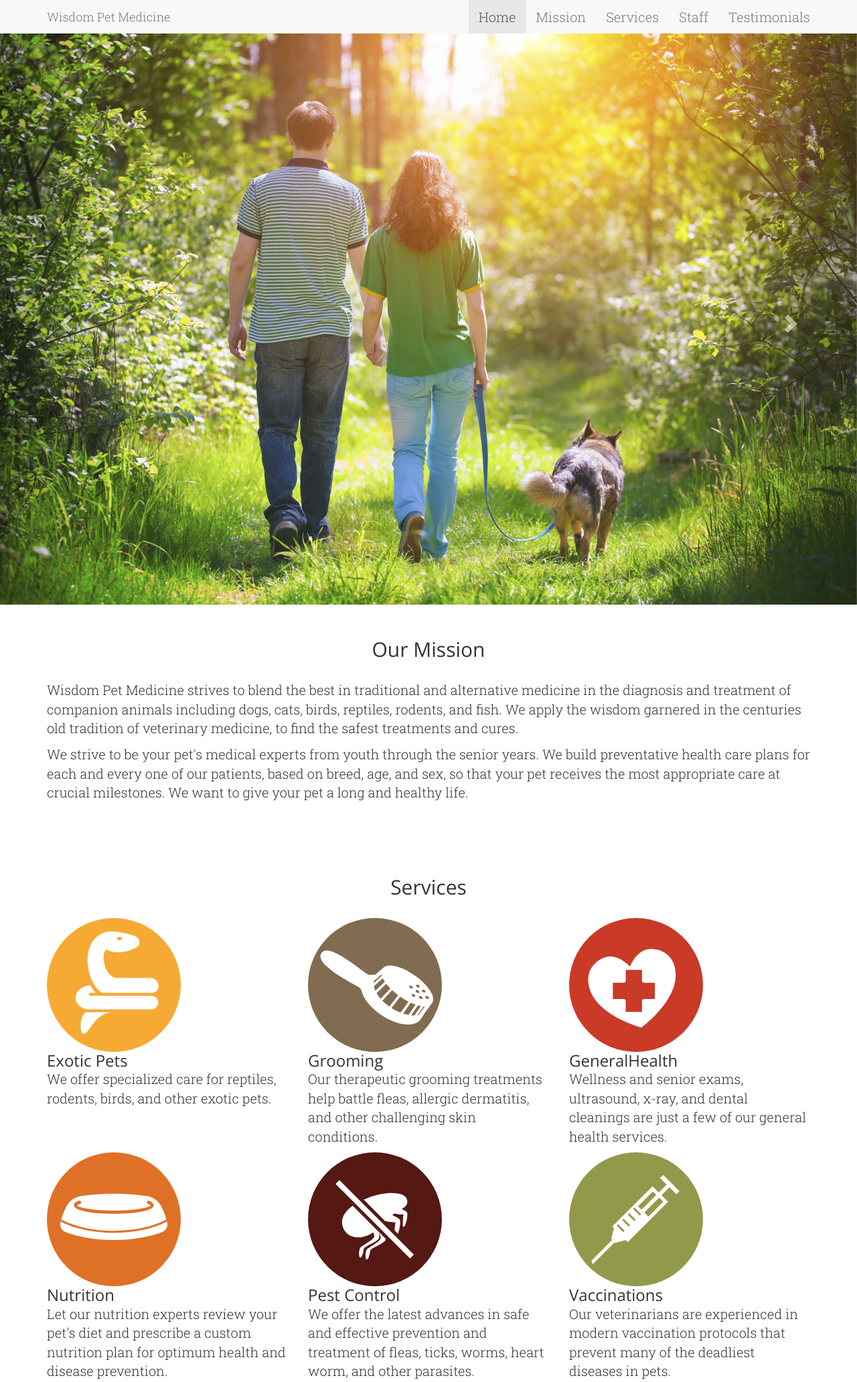
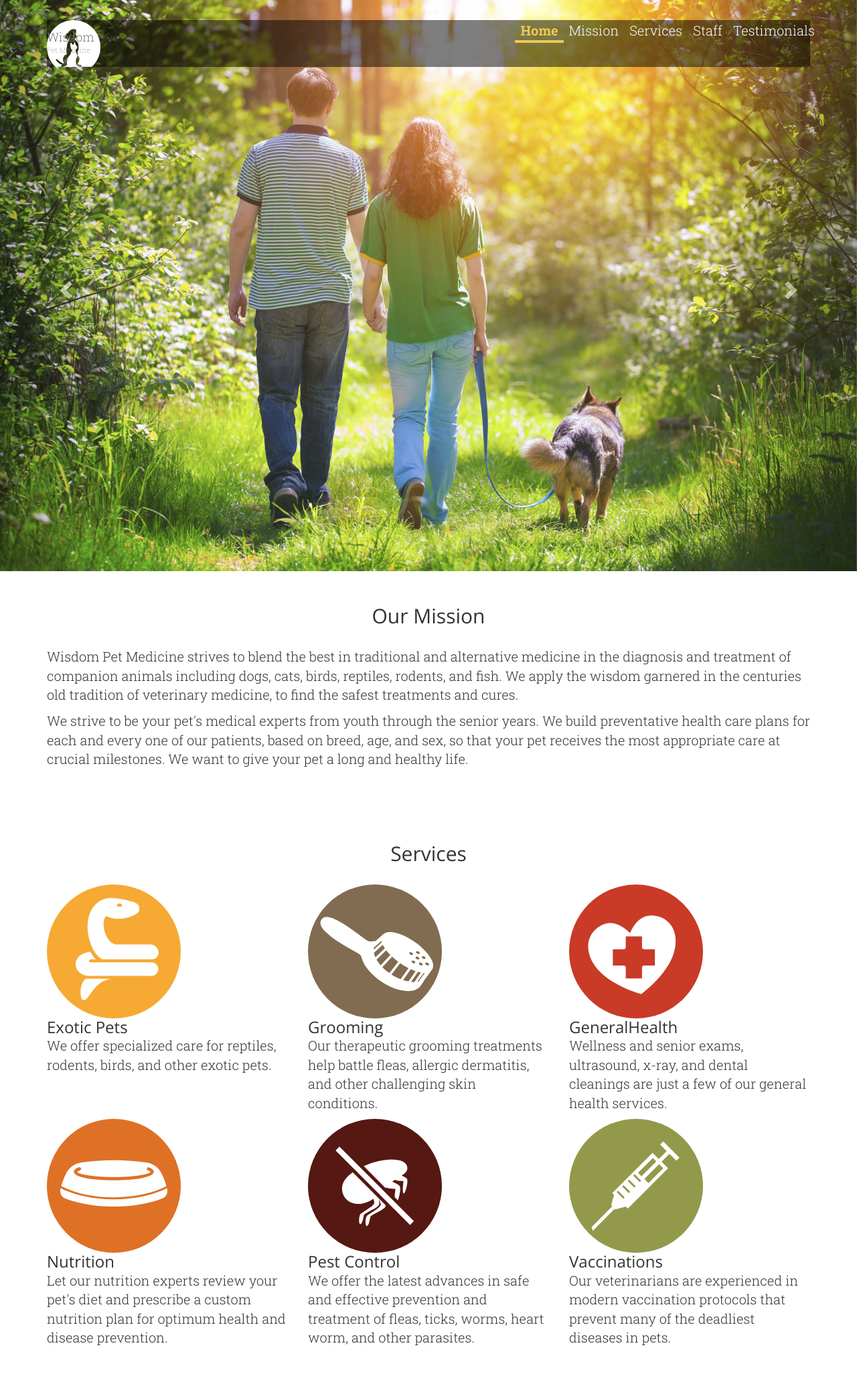
Before and after one commit to StojanMilosev/bootstrap-SPA, a PHP site: page /index.html in a window 1280 px wide. Shown: the top 2064 px of the page at 67% size. Run offline with PHP 8.4, Linux system fonts and the light colour scheme; some libraries are stand-ins or nearby versions.

Commit message:
styling navigation

```diff
--- a/css/style.css
+++ b/css/style.css
@@ -1,7 +1,7 @@
 @import url(http://fonts.googleapis.com/css?family=Open+Sans:400,300,700,800|Roboto+Slab:400,100,300,700);
 
+/**  Basic Page CSS **/
 body{
-	padding-top: 50px;
 	font-family: "Roboto Slab", sans-serif;
 	font-weight: 300;
 	font-size: 2em;
@@ -17,19 +17,84 @@ h1, h2, h3, h4, h5, h6 {
 img {
 	max-width: 200px;
 }
-.navbar {
-	border-radius: 0;
-	border: 0;
-}
-header .navbar .navbar-default{
-	background-color: transparent;
+
+/**  Header Navigation **/
+
+header .navbar {
+	padding: 30px 0;
 }
 
-footer .navbar .navbar-default {
+header .navbar-default {
 	background-color: transparent;
-	border-color: transparent;
+	border: none;
 }
 
+header .navbar-default .navbar-nav a {
+	color: white;
+	padding: 5px 8px;
+}
+
+header .navbar-default .navbar-nav a:hover {
+	color: #EEC856;
+}
+
+header .navbar-default .navbar-nav .active a {
+	font-weight: 700;
+	color: #EEC856;
+	background: transparent;
+	border-bottom: 4px solid #EEC856;
+	text-shadow: none;
+}
+
+header .navbar-default .navbar-nav .active a:hover {
+	color: #E15D5F;
+	background: transparent;
+	text-shadow: none;
+}
+
+/**  Navbar Brand **/
+
+header .navbar-brand {
+	background: url(../images/wisdompetlogo.svg);
+	background-repeat: no-repeat;
+	background-position: 15px 0;
+	height: auto;
+}
+
+header .navbar-brand h1 {
+	color: white;
+	margin: 0;
+	font-size: 1.8em;
+	font-weight: 400;
+	padding-left: 105px;
+}
+
+header .navbar-brand span.subhead {
+	display: block;
+	font-family: "Roboto Slab", serif;
+	font-size: .6em;
+	font-weight: 100;
+}
+
+/**  Navbar Toggle **/
+header .navbar-toggle {
+	background-color: #279182;
+}
+
+header .navbar-default .navbar-toggle .icon-bar {
+	background-color: white;
+}
+
+header .navbar-collapse {
+	background-color: rgba(0,0,0, .5)
+}
+
+/**  Footer Navigation **/
+footer .navbar-default {
+	background: transparent;
+}
+
+/**  Page **/
 .page {
 	padding: 50px 0;
 }
```
